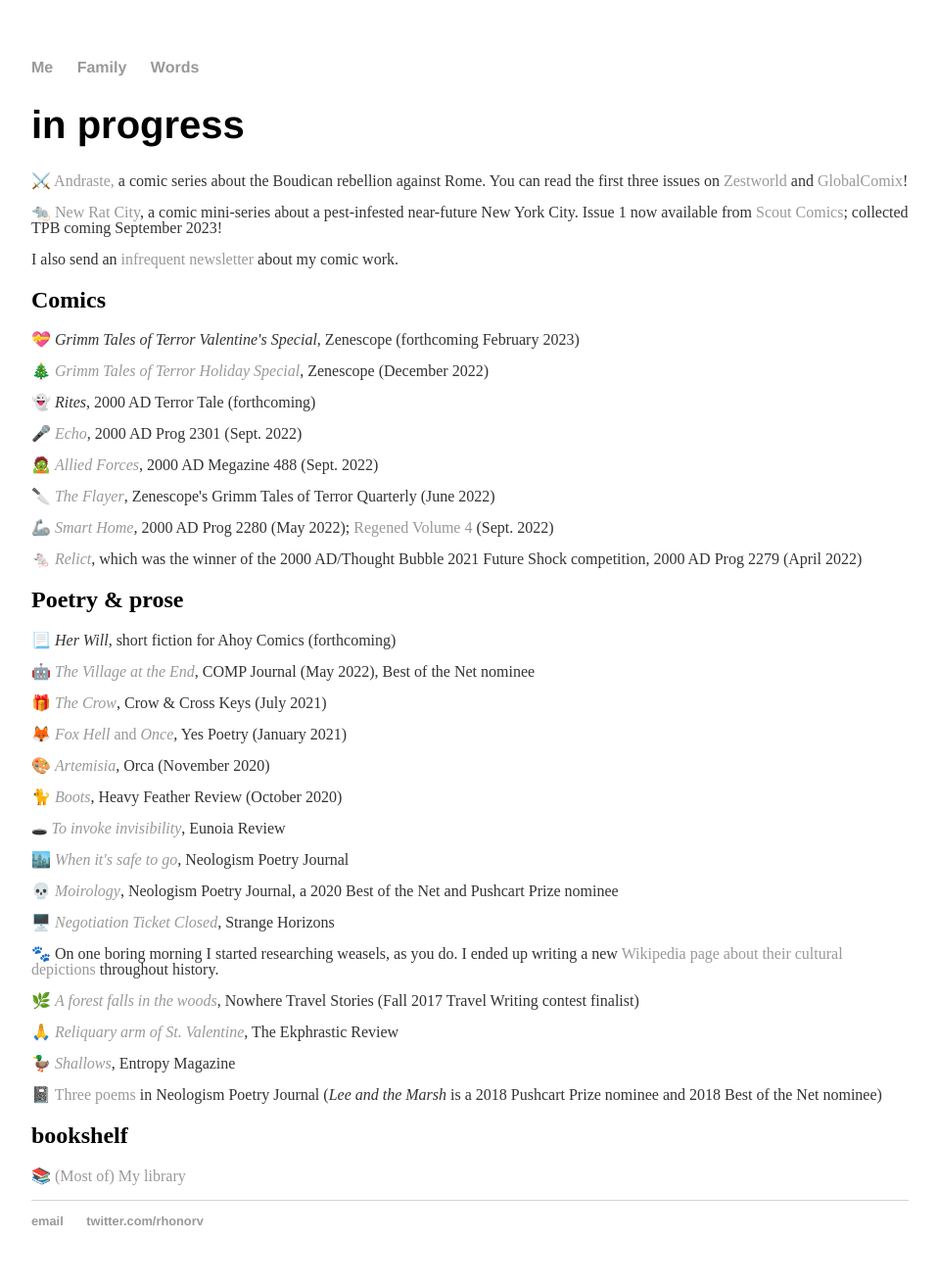
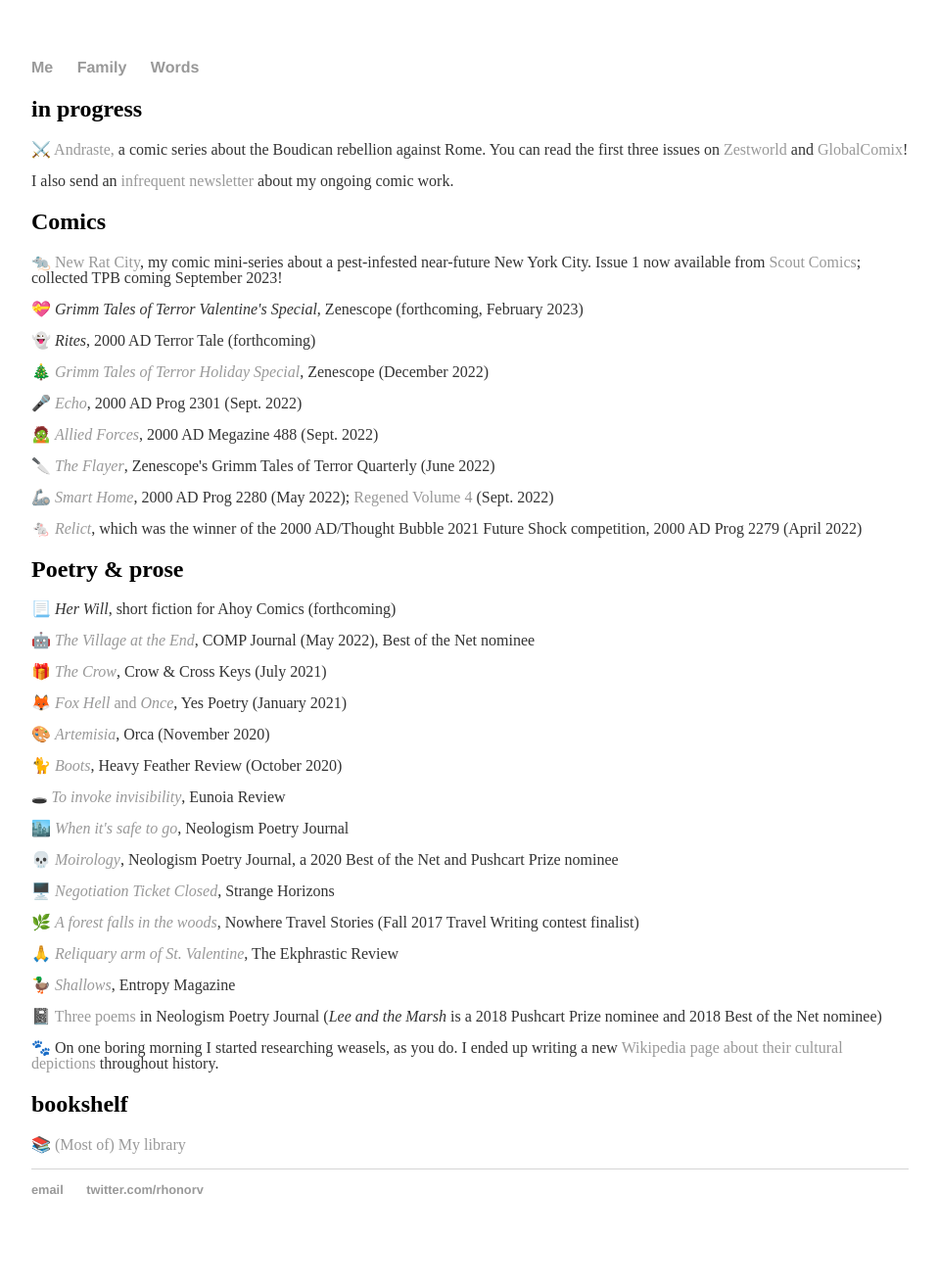
Before and after one commit to rhonorv/rhonorv.github.io, a Jekyll site: the page words/index.html, which Jekyll copies as it is, in a window 1280 px wide. Shown: the whole page at 98% size, without its empty margins (160-1118 px from the left). Built offline with Jekyll 4.4.1, drawn with Linux system fonts in a browser that asks for light colours; after the commit the page ends 1282 px from its top, so only the background shows below that; some of the changed lines change nothing that is shown.

Commit message:
Update index.html

```diff
--- a/words/index.html
+++ b/words/index.html
@@ -19,12 +19,10 @@
 
 <div class="container">
 	<div class="Words">
-	<h1>in progress</h1>
+	<h2>in progress</h2>
       		<p><span aria-hidden="true">⚔️ </span><a href="https://www.andrastecomic.com">Andraste,</a> a comic series about the Boudican rebellion against Rome. You can read the first three issues on <a href="https://www.zestworld.com/rhonorv/andraste/call-it-peace">Zestworld</a> and <a href="https://globalcomix.com/c/andraste?lang=en">GlobalComix</a>! </p>
 
-		<p><span aria-hidden="true">🐀 </span><a href="https://www.newratcitycomic.com">New Rat City</a>, a comic mini-series about a pest-infested near-future New York City. Issue 1 now available from <a href="https://www.scoutcomics.com/collections/new-rat-city">Scout Comics</a>; collected TPB coming September 2023!</p>
-
-		<p> I also send an <a href="https://honorvincent.substack.com/">infrequent newsletter</a> about my comic work.</p>
+		<p> I also send an <a href="https://honorvincent.substack.com/">infrequent newsletter</a> about my ongoing comic work.</p>
 
 	</div>
 </div>
@@ -33,11 +31,13 @@
 
 	<div class="words">
 	<h2>Comics</h2>
-		<p><span aria-hidden="true">💝 </span><em>Grimm Tales of Terror Valentine's Special</em>, Zenescope (forthcoming February 2023)</p>
+		<p><span aria-hidden="true">🐀 </span><a href="https://www.newratcitycomic.com">New Rat City</a>, my comic mini-series about a pest-infested near-future New York City. Issue 1 now available from <a href="https://www.scoutcomics.com/collections/new-rat-city">Scout Comics</a>; collected TPB coming September 2023!</p>
+
+		<p><span aria-hidden="true">💝 </span><em>Grimm Tales of Terror Valentine's Special</em>, Zenescope (forthcoming, February 2023)</p>
+
+		<p><span aria-hidden="true">👻 </span><em>Rites</em>, 2000 AD Terror Tale (forthcoming)</p>
 
 		<p><span aria-hidden="true">🎄 </span><em><a href="https://zenescope.com/products/grimm-tales-of-terror-quarterly-2022-holiday-special">Grimm Tales of Terror Holiday Special</a></em>, Zenescope (December 2022)</p>
-
-		<p><span aria-hidden="true">👻 </span><em>Rites</em>, 2000 AD Terror Tale (forthcoming)</p>
 
 		<p><span aria-hidden="true">🎤 </span><em><a href="https://shop.2000ad.com/catalogue/PRG2301D">Echo</em></a>, 2000 AD Prog 2301 (Sept. 2022)</p>
 
@@ -75,8 +75,6 @@
 
 		<p><span aria-hidden="true">🖥️ </span><a href="http://strangehorizons.com/poetry/negotiation-ticket-closed/"><em>Negotiation Ticket Closed</em></a>, Strange Horizons</p>
 
-		<p><span aria-hidden="true">🐾 </span>On one boring morning I started researching weasels, as you do. I ended up writing a new <a href="https://en.wikipedia.org/wiki/Cultural_depictions_of_weasels">Wikipedia page about their cultural depictions</a> throughout history.</p>
-
 		<p><span aria-hidden="true">🌿 </span><a href="https://nowheremag.com/2019/02/a-forest-falls-in-the-woods/"><em>A forest falls in the woods</em></a>, Nowhere Travel Stories (Fall 2017 Travel Writing contest finalist)</p>
 
 		<p><span aria-hidden="true">🙏 </span><a href="http://www.ekphrastic.net/the-ekphrastic-review/reliquary-arm-of-st-valentine-by-honor-vincent"><em>Reliquary arm of St. Valentine</em></a>, The Ekphrastic Review</p>
@@ -84,6 +82,8 @@
       		<p><span aria-hidden="true">🦆 </span><a href="https://entropymag.org/the-birds-shallows/"><em>Shallows</em></a>, Entropy Magazine</p>
 
 		<p><span aria-hidden="true">📓 </span><a href="https://www.neologismpoetry.com/august-2017/">Three poems</a> in Neologism Poetry Journal (<em>Lee and the Marsh</em> is a 2018 Pushcart Prize nominee and 2018 Best of the Net nominee)</p>
+
+		<p><span aria-hidden="true">🐾 </span>On one boring morning I started researching weasels, as you do. I ended up writing a new <a href="https://en.wikipedia.org/wiki/Cultural_depictions_of_weasels">Wikipedia page about their cultural depictions</a> throughout history.</p>
 	</div>
 </div>
 
```
